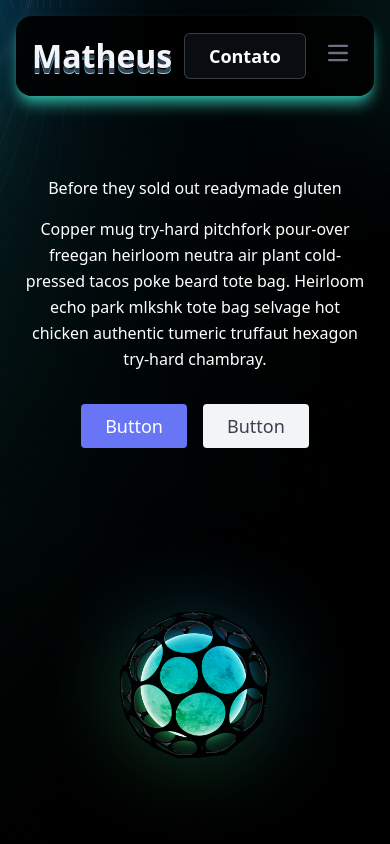
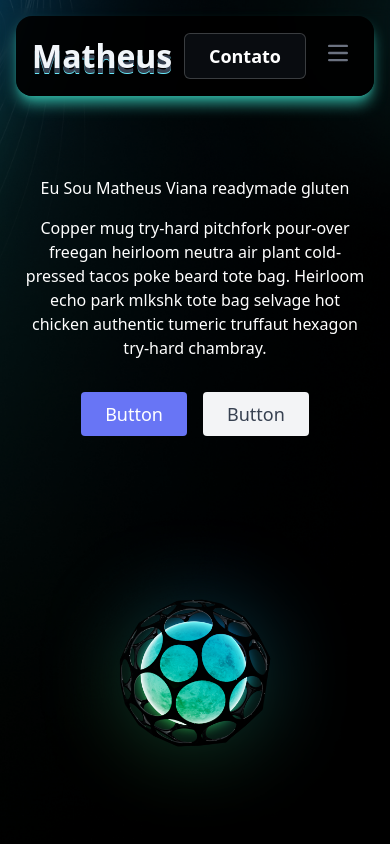
Before and after one commit to mathrocks19/PortfolioMatheusV-, an Angular app: page / in a window 390 px wide. Shown: the top 844 px of the page. Built offline with nearby package versions, Linux system fonts and the light colour scheme.

Commit message:
testResponsive

```diff
--- a/src/app/components/hero/hero.component.html
+++ b/src/app/components/hero/hero.component.html
@@ -2,10 +2,10 @@
   <div class="flex flex-col px-5 py-24 md:flex-row items-center justify-center">
     <!-- Texto e Botões -->
     <div class="lg:flex-grow md:w-1/2 lg:pr-24 md:pr-16 flex flex-col md:items-start md:text-left mb-16 md:mb-0 items-center text-center lg:mt-10 lg:ml-80 sm:mt-5 sm:ml-10">
-      <h1 class="title-font sm:text-7xl md:text-5xl lg:text-6xl mb-4 font-medium text-white">Before they sold out
+      <h1 class="title-font sm:text-7xl md:text-5xl lg:text-6xl mb-4 font-medium text-white">Eu Sou Matheus Viana
         <br class="hidden lg:inline-block">readymade gluten
       </h1>
-      <p class="mb-8 leading-relaxed text-white">Copper mug try-hard pitchfork pour-over freegan heirloom neutra air plant
+      <p class="mb-8  text-white">Copper mug try-hard pitchfork pour-over freegan heirloom neutra air plant
         cold-pressed tacos poke beard tote bag. Heirloom echo park mlkshk tote bag selvage hot chicken authentic
         tumeric truffaut hexagon try-hard chambray.</p>
       <div class="flex justify-center">
```
